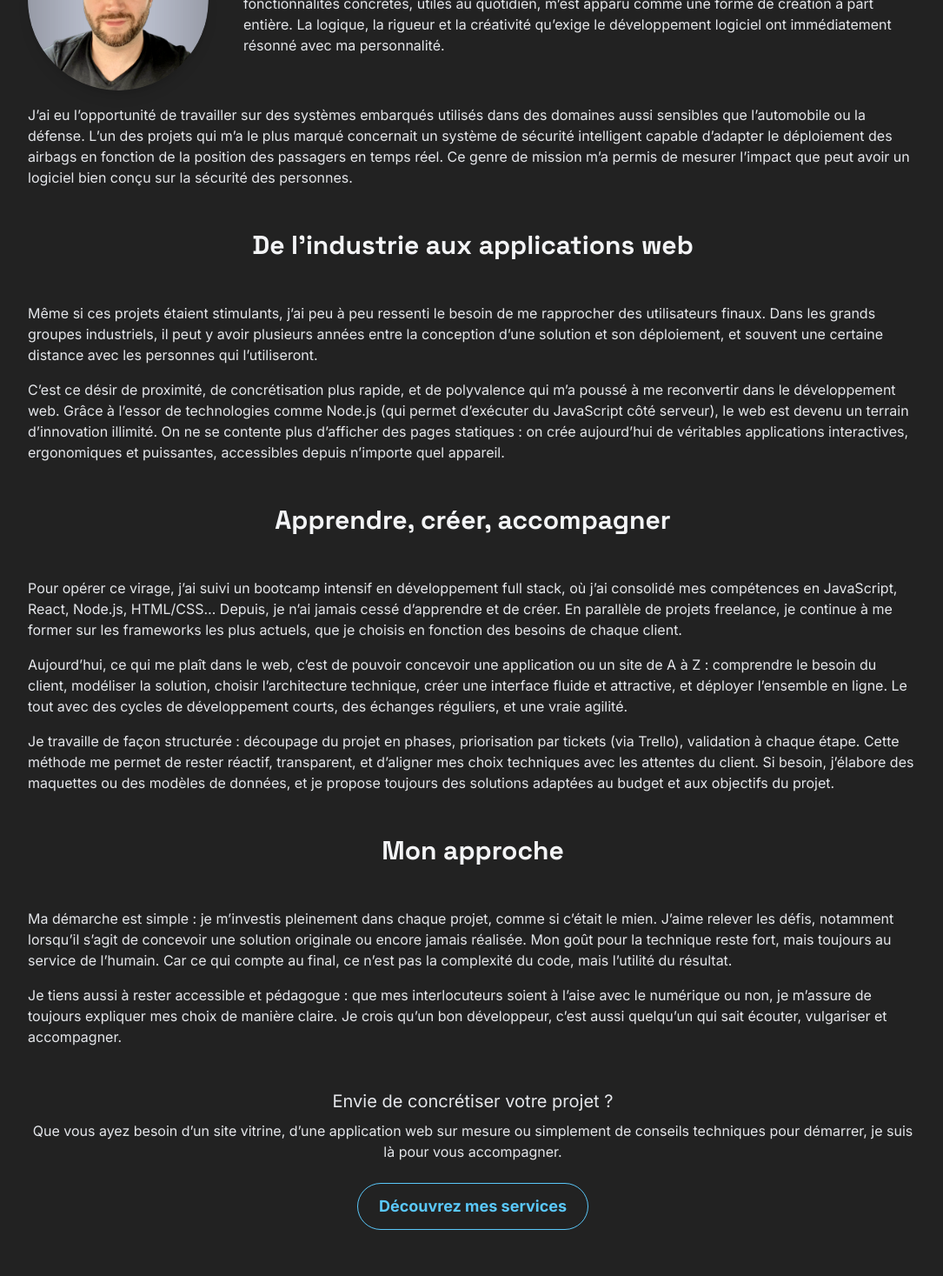
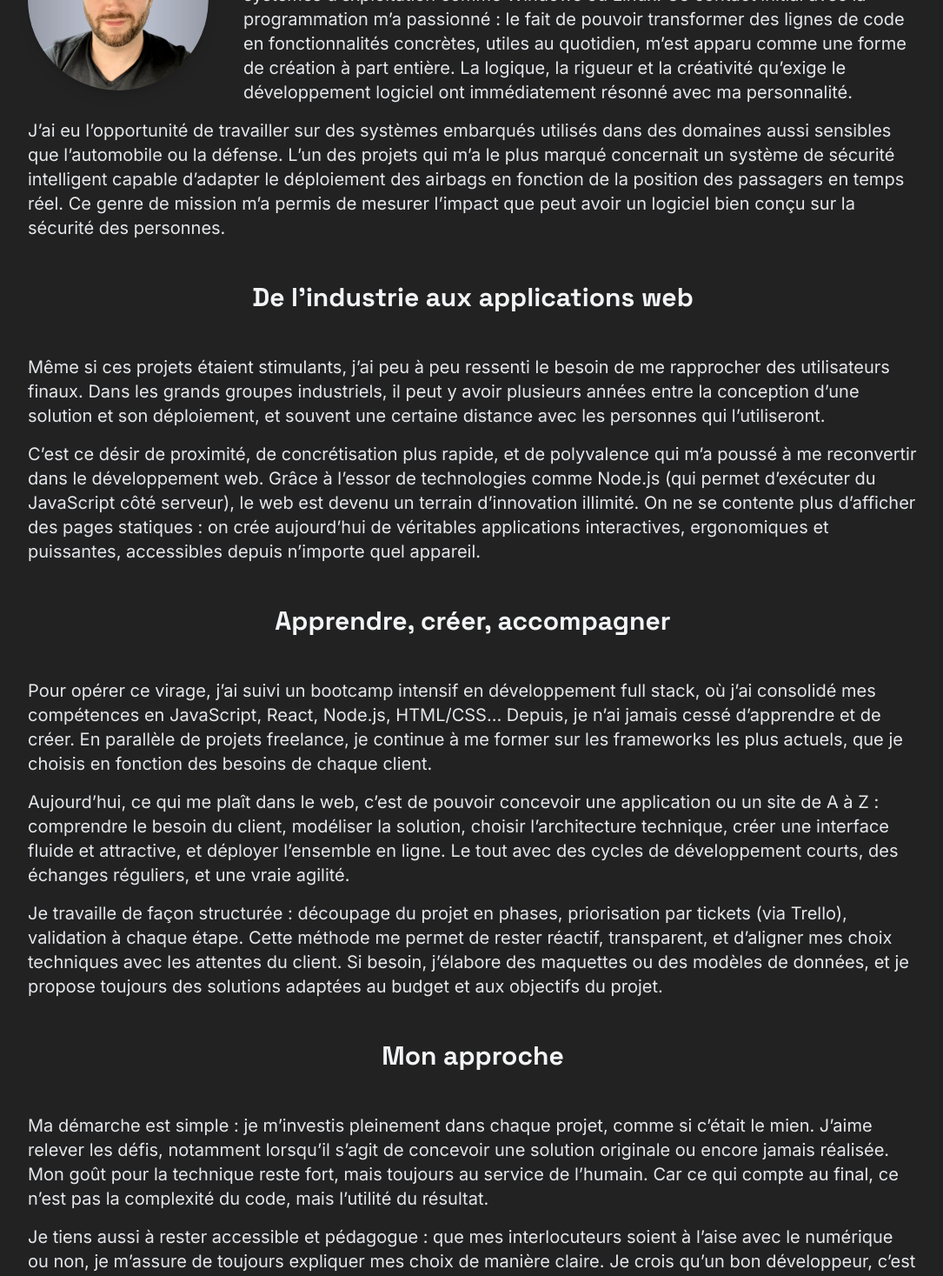
Before and after one commit to julienlisita/portfolio-react, a React (Vite) app: page /about in a window 1280 px wide. Shown: the part 460-1927 px from the top of the page at 87% size, without its empty margins (96-1181 px from the left). Built offline with nearby package versions, Linux system fonts and the light colour scheme.

Commit message:
style: adjust text size on large screens

```diff
--- a/src/index.css
+++ b/src/index.css
@@ -19,3 +19,7 @@
 body {
   font-family: "Inter", sans-serif;
 }
+
+/* p {
+  @apply text-base sm:text-lg lg:text-xl;
+} */
--- a/src/pages/AboutPage.jsx
+++ b/src/pages/AboutPage.jsx
@@ -10,7 +10,7 @@ export default function AboutPage() {
       <PageTitle>À propos</PageTitle>
 
       {/* Photo + Intro */}
-      <Section title="Une passion constante pour la technologie">
+      <Section title="Une passion constante pour la technologie" className="text-base sm:text-lg lg:text-xl">
       <div className="flex flex-col lg:flex-row items-center lg:items-start gap-10  m-auto">
         <img
           src="/assets/images/profile-pic.png"
@@ -29,7 +29,7 @@ export default function AboutPage() {
       </Section>
 
 
-      <Section title="De l’industrie aux applications web">
+      <Section title="De l’industrie aux applications web" className="text-base sm:text-lg lg:text-xl">
         <p>
           Même si ces projets étaient stimulants, j’ai peu à peu ressenti le besoin de me rapprocher des utilisateurs finaux. Dans les grands groupes industriels, il peut y avoir plusieurs années entre la conception d’une solution et son déploiement, et souvent une certaine distance avec les personnes qui l’utiliseront.
         </p>
@@ -38,7 +38,7 @@ export default function AboutPage() {
         </p>
       </Section>
 
-      <Section title="Apprendre, créer, accompagner">
+      <Section title="Apprendre, créer, accompagner" className="text-base sm:text-lg lg:text-xl">
         <p>
           Pour opérer ce virage, j’ai suivi un bootcamp intensif en développement full stack, où j’ai consolidé mes compétences en JavaScript, React, Node.js, HTML/CSS… Depuis, je n’ai jamais cessé d’apprendre et de créer. En parallèle de projets freelance, je continue à me former sur les frameworks les plus actuels, que je choisis en fonction des besoins de chaque client.
         </p>
@@ -50,7 +50,7 @@ export default function AboutPage() {
         </p>
       </Section>
 
-      <Section title="Mon approche">
+      <Section title="Mon approche" className="text-base sm:text-lg lg:text-xl">
         <p>
           Ma démarche est simple : je m’investis pleinement dans chaque projet, comme si c’était le mien. J’aime relever les défis, notamment lorsqu’il s’agit de concevoir une solution originale ou encore jamais réalisée. Mon goût pour la technique reste fort, mais toujours au service de l’humain. Car ce qui compte au final, ce n’est pas la complexité du code, mais l’utilité du résultat.
         </p>
@@ -60,10 +60,7 @@ export default function AboutPage() {
       </Section>
 
       {/* Conclusion */}
-      <Section>
-        <p className="text-xl text-center font-medium">
-          Envie de concrétiser votre projet ?
-        </p>
+      <Section title="Envie de concrétiser votre projet ?" className="text-base sm:text-lg lg:text-xl">
         <p className="mt-2 text-center">
           Que vous ayez besoin d’un site vitrine, d’une application web sur mesure ou simplement de conseils techniques pour démarrer, je suis là pour vous accompagner.
         </p>
--- a/src/pages/ContactPage.jsx
+++ b/src/pages/ContactPage.jsx
@@ -12,7 +12,7 @@ export default function ContactPage() {
       <PageTitle>Contact</PageTitle>
 
       {/* Formulaire de contact*/}
-      <Section title="M'envoyer un mail">
+      <Section title="M'envoyer un mail " className="text-base sm:text-lg lg:text-xl">
         <p className="text-left max-w-5xl m-auto">
         Je suis toujours ravi de discuter de nouveaux projets ou d’échanger des idées. N’hésitez pas à me contacter pour discuter de vos besoins. Je suis basé à Mérignac, près de Bordeaux, et je suis toujours à la recherche de nouveaux défis. J’aime collaborer avec mes clients pour comprendre leurs besoins et leur fournir des solutions personnalisées qui répondent à leurs objectifs.
         </p>
@@ -22,7 +22,7 @@ export default function ContactPage() {
       </Section>
 
       {/* Informations de contact */}
-      <Section title="Mes coordonnées">
+      <Section title="Mes coordonnées" className="text-base sm:text-lg lg:text-xl">
         <div className="flex justify-center">
           <div className="w-full m-x-auto grid grid-cols-1 sm:grid-cols-2 max-w-2xl gap-y-8">
             <div className="flex items-start gap-3">
--- a/src/pages/ServicesPage.jsx
+++ b/src/pages/ServicesPage.jsx
@@ -11,7 +11,7 @@ export default function ServicesPage()
     <>
       <PageTitle>Mes services</PageTitle>
       <nav className="mt-6 mb-10 text-sm sm:text-base text-center">
-        <ul className="flex flex-wrap justify-center gap-4 sm:gap-6 text-[#5AC8FA] font-medium">
+        <ul className="text-base sm:text-lg lg:text-xl flex flex-wrap justify-center gap-4 sm:gap-6 text-[#5AC8FA] font-medium">
           <li><a href="#vitrines" className="hover:underline">Sites vitrines</a></li>
           <li><a href="#apps" className="hover:underline">Applications web</a></li>
           <li><a href="#missions" className="hover:underline">Missions longues</a></li>
@@ -19,7 +19,7 @@ export default function ServicesPage()
           <li><a href="#method" className="hover:underline">Méthode de travail</a></li>
         </ul>
       </nav>
-      <Section>
+      <Section className="text-base sm:text-lg lg:text-xl">
         <p>
           Je conçois et développe des solutions web <strong>modernes</strong>, <strong>rapides</strong> et <strong>personnalisées</strong>,
           adaptées aux besoins des professionnels, indépendants, artisans ou entrepreneurs.
@@ -28,7 +28,7 @@ export default function ServicesPage()
       </Section>
 
       {/* Sites vitrines */}
-      <Section id="vitrines" title="Sites vitrines modernes (sans WordPress)">
+      <Section id="vitrines" title="Sites vitrines modernes (sans WordPress)" className="text-base sm:text-lg lg:text-xl">
         <h3 className="text-xl font-semibold mt-8 sm:mt-10 lg:mt-12 mb-2">Pour qui ?</h3>
         <p>
           Indépendants, artisans, commerçants, professions libérales ou petites structures ayant besoin d’un site
@@ -60,7 +60,7 @@ export default function ServicesPage()
       </Section>
 
       {/* Applications web sur mesure */}
-      <Section id="apps" title="Applications web sur mesure">
+      <Section id="apps" title="Applications web sur mesure" className="text-base sm:text-lg lg:text-xl">
         <h3 className="text-xl font-semibold mb-2">Pour qui ?</h3>
         <p>
           Startups, entreprises, associations, ou porteurs de projet souhaitant développer une application web complète,
@@ -90,7 +90,7 @@ export default function ServicesPage()
         </p>
       </Section>
 
-      <Section id="missions" title="Missions longues en entreprise">
+      <Section id="missions" title="Missions longues en entreprise" className="text-base sm:text-lg lg:text-xl">
         <p>
           Je propose également des <strong>prestations longues en entreprise</strong> pour renforcer vos équipes de développement sur la durée,
           en freelance, avec une intégration fluide à vos outils et méthodes.
@@ -118,7 +118,7 @@ export default function ServicesPage()
       </Section>
 
       {/* Maintenance */}
-      <Section id="maintenance" title="Suivi & maintenance">
+      <Section id="maintenance" title="Suivi & maintenance" className="text-base sm:text-lg lg:text-xl">
         <p>
           Une fois votre projet en ligne, je propose un <strong>accompagnement continu</strong> pour garantir la stabilité,
           la performance et l’évolution de votre site ou application.
@@ -136,7 +136,7 @@ export default function ServicesPage()
         <p className="mt-4 italic">Disponible sous forme de forfait ou à la demande.</p>
       </Section>
 
-      <Section id="method" title="Ma méthode de travail">
+      <Section id="method" title="Ma méthode de travail" className="text-base sm:text-lg lg:text-xl">
         <p>
           Quel que soit votre projet, j’adopte une approche <strong>structurée, pédagogique et collaborative</strong>,
           du premier échange jusqu’à la mise en ligne, afin de garantir un livrable fiable et maintenable.
@@ -157,15 +157,15 @@ export default function ServicesPage()
       </Section>
 
       {/* Stack */}
-      <Section title="Stack & technologies utilisées">
-        <p>
-          React – Vite – Next.js – Tailwind CSS – Node.js – Express – MySQL – WebSocket – Git – Railway – Netlify – C / C++ / Java (backend serveur avancé)
+      <Section title="Stack & technologies utilisées" className="text-center text-base sm:text-lg lg:text-xl">
+        <p className="text-center mb-4">
+          JavaScript - React – Next.js – Tailwind CSS – Node.js – Express – MySQL
         </p>
-        <p>voir <a href="/competences" className="text-[#5AC8FA] underline"> ma stack complète</a></p>
+        <Button to="/competences">Voir ma stack complète</Button>
       </Section>
 
       {/* Contact */}
-      <Section className="text-center mt-12">
+      <Section className="text-center mt-12 text-base sm:text-lg lg:text-xl">
         <SectionTitle>Envie de collaborer ?</SectionTitle>
         <p className="mb-4 mt-8 sm:mt-10 lg:mt-12">
           Chaque projet commence par une discussion.<br />
```
